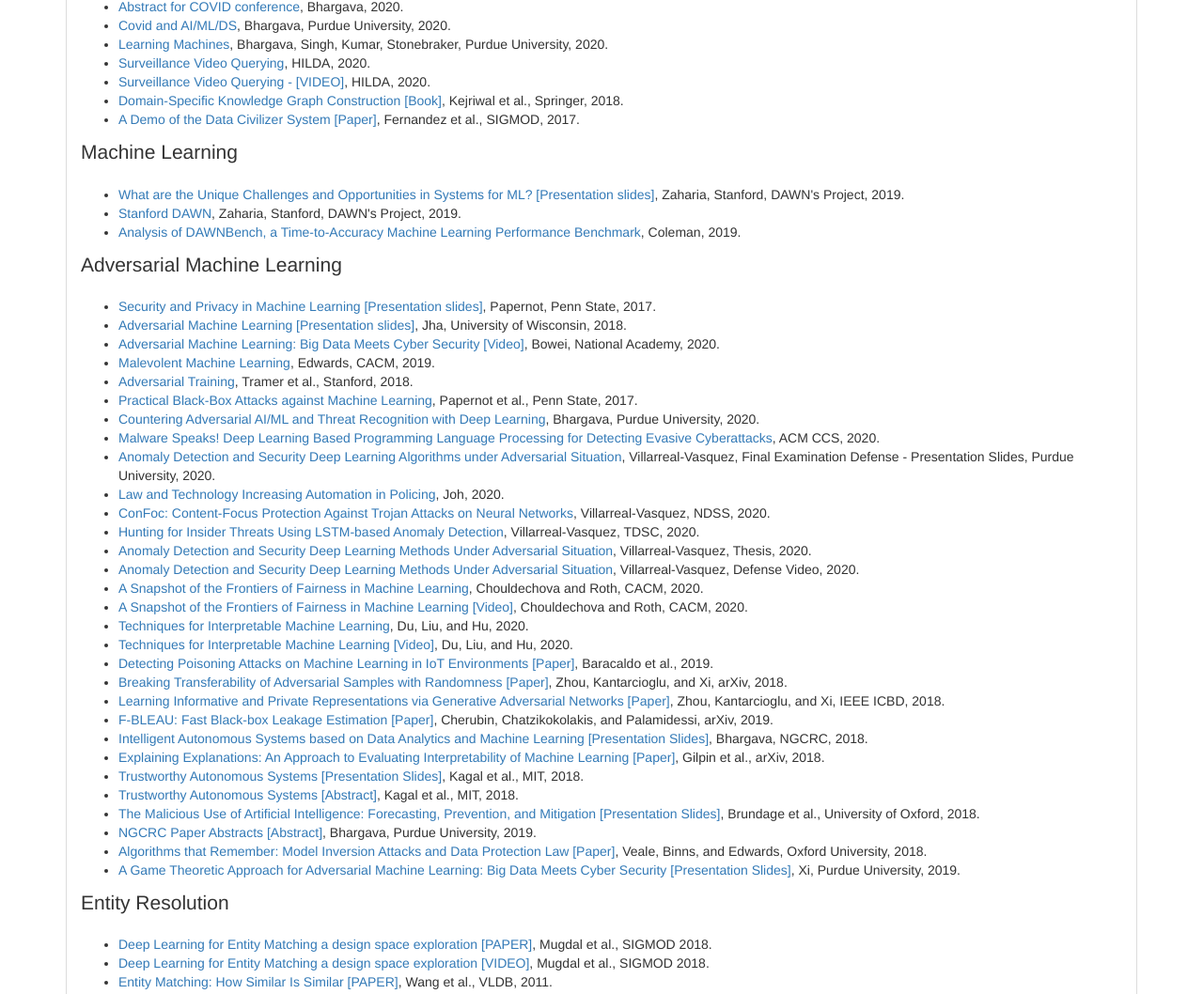
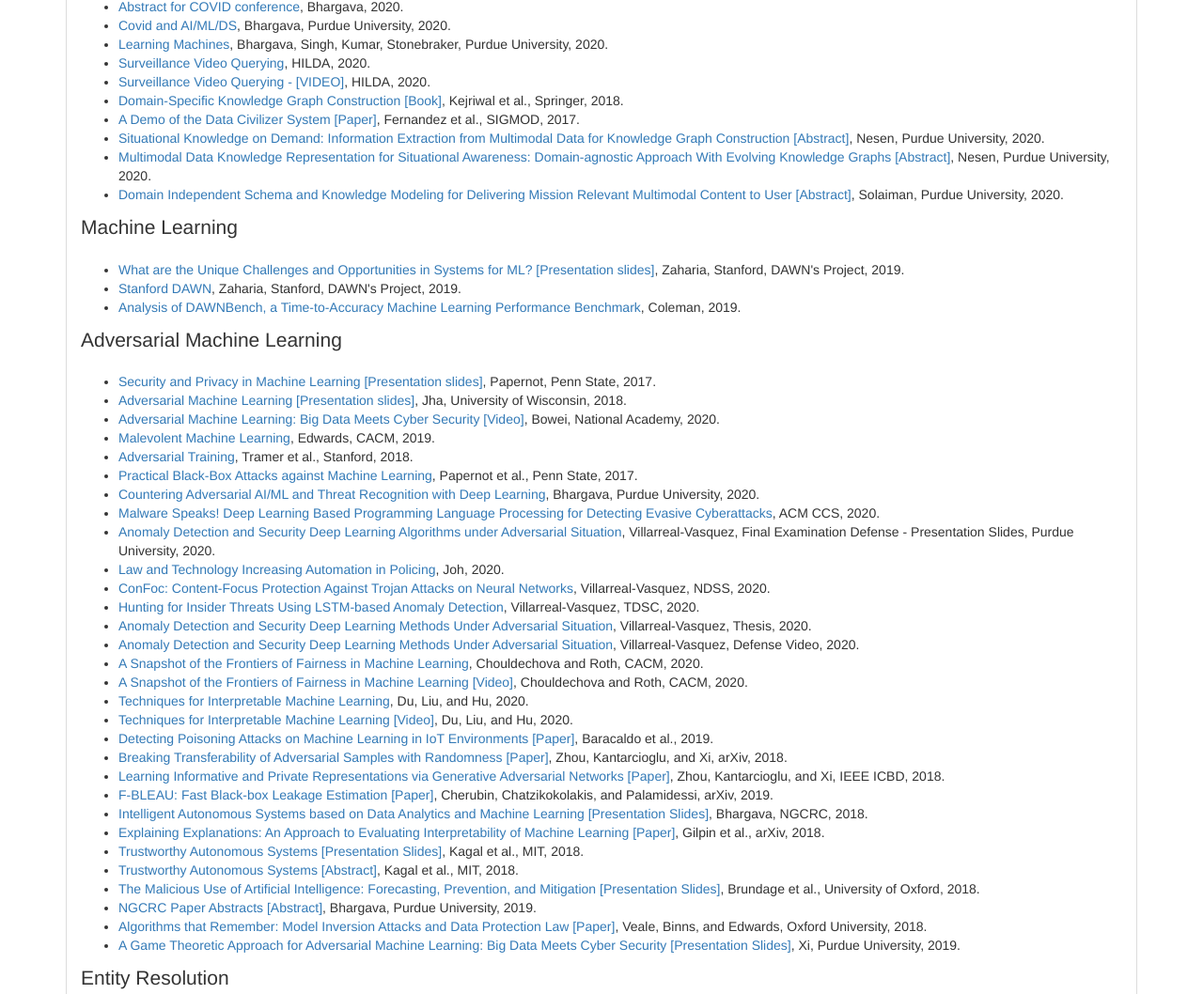
Before and after one commit to maverick-zhn/rata, a plain HTML site: page class-webpage/index.html in a window 1280 px wide. Shown: the part 4122-5180 px from the top of the page at 94% size. Drawn offline with nearby package versions, Linux system fonts and the light colour scheme.

Commit message:
[added documents]

```diff
--- a/class-webpage/index.html
+++ b/class-webpage/index.html
@@ -557,6 +557,9 @@ Develop tools and systems that apply ML to real applications on real data and tr
       <p class="lead">Talks</p>
       <ul id="tk"></ul>
 
+      <p class="lead">Science of Artificial Intelligence and Learning for Open-world Novelty (SAIL-ON)</p>
+      <ul id="sn"></ul>
+
       <p class="lead">Other resources</p>
       <ul id="ot"></ul>
 </p>
--- a/class-webpage/js/data.json
+++ b/class-webpage/js/data.json
@@ -414,7 +414,7 @@
         },
         {
          "title": "Distributed Model-Free Ride-sharing Algorithmwith Pricing using Deep Reinforcement Learning",
-         "anchor": "ot",
+         "anchor": "sn",
          "href": "docs/ot/marina-ecml-pkdd_2020.pdf",
          "author": "PKDD",
          "date":   "2020"
@@ -572,5 +572,26 @@
          "href": "docs/ot_Police-and-Disability-Interaction.pdf",
          "author": "Bhargava",
          "date":   "Purdue University, 2019"
+        },
+        {
+         "title": "Situational Knowledge on Demand: Information Extraction from Multimodal Data for Knowledge Graph Construction [Abstract]",
+         "anchor": "kg",
+         "href": "docs/kg_Alina-Knowledge-graph.pdf",
+         "author": "Nesen",
+         "date":   "Purdue University, 2020"
+        },
+        {
+         "title": "Multimodal Data Knowledge Representation for Situational Awareness: Domain-agnostic Approach With Evolving Knowledge Graphs [Abstract]",
+         "anchor": "kg",
+         "href": "docs/kg_Alina-SKOD_KG_Evolving_KGs.pdf",
+         "author": "Nesen",
+         "date":   "Purdue University, 2020"
+        },
+        {
+         "title": "Domain Independent Schema and Knowledge Modeling for Delivering Mission Relevant Multimodal Content to User [Abstract]",
+         "anchor": "kg",
+         "href": "docs/kg_Solaiman-draft-DISK_Jun_24.pdf",
+         "author": "Solaiman",
+         "date":   "Purdue University, 2020"
         }
 ]
```
Also changed, not shown: 2 other files.
